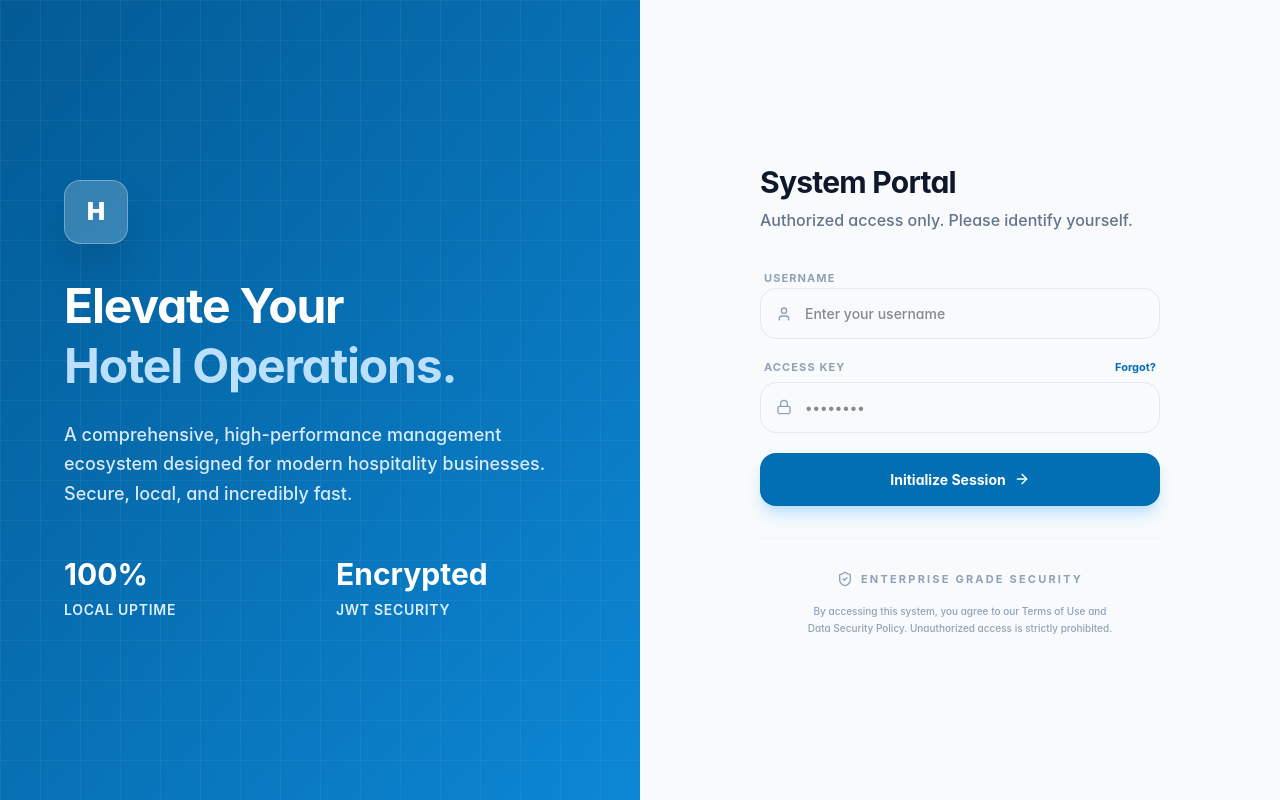
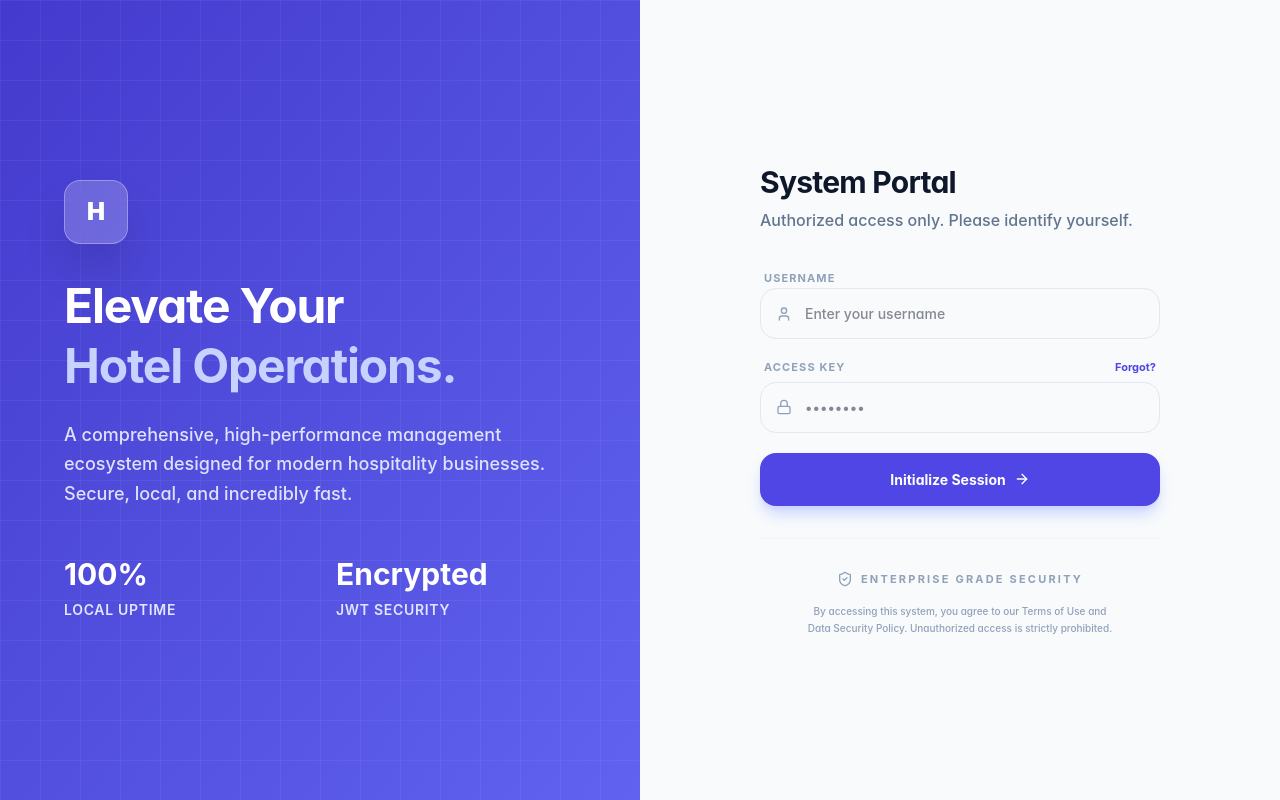
Before and after one commit to Aniket1100a/hotel-system, a React (Vite) app in the folder web-admin/: page /login in a window 1280 px wide. Built offline with nearby package versions, Linux system fonts and the light colour scheme; no server answers.

Commit message:
vinayak3

```diff
--- a/web-admin/src/index.css
+++ b/web-admin/src/index.css
@@ -3,17 +3,17 @@
 @theme {
   --font-sans: "Inter", "system-ui", "-apple-system", "BlinkMacSystemFont", "Segoe UI", "Roboto", "Helvetica Neue", "Arial", "sans-serif";
 
-  --color-primary-50: #f0f7ff;
-  --color-primary-100: #e0effe;
-  --color-primary-200: #bae0fd;
-  --color-primary-300: #7cc8fb;
-  --color-primary-400: #38abf8;
-  --color-primary-500: #0e8ad9;
-  --color-primary-600: #026eb3;
-  --color-primary-700: #035891;
-  --color-primary-800: #074a78;
-  --color-primary-900: #0c3f65;
-  --color-primary-950: #082843;
+  --color-primary-50: #eef2ff;
+  --color-primary-100: #e0e7ff;
+  --color-primary-200: #c7d2fe;
+  --color-primary-300: #a5b4fc;
+  --color-primary-400: #818cf8;
+  --color-primary-500: #6366f1;
+  --color-primary-600: #4f46e5;
+  --color-primary-700: #4338ca;
+  --color-primary-800: #3730a3;
+  --color-primary-900: #312e81;
+  --color-primary-950: #1e1b4b;
 }
 
 @layer base {
--- a/web-admin/src/pages/Overview.tsx
+++ b/web-admin/src/pages/Overview.tsx
@@ -286,7 +286,7 @@ export default function Overview() {
         <div className="flex items-center gap-3">
           <button
             onClick={openTakeawayOrder}
-            className="flex items-center gap-2 bg-slate-900 text-white px-4 py-2.5 rounded-xl text-[13px] font-bold shadow-sm hover:bg-slate-800 transition-all active:scale-95"
+            className="flex items-center gap-2 bg-rose-600 text-white px-4 py-2.5 rounded-xl text-[13px] font-bold shadow-sm hover:bg-rose-700 transition-all active:scale-95"
           >
             <Plus className="w-4 h-4" />
             Quick Takeaway
```
